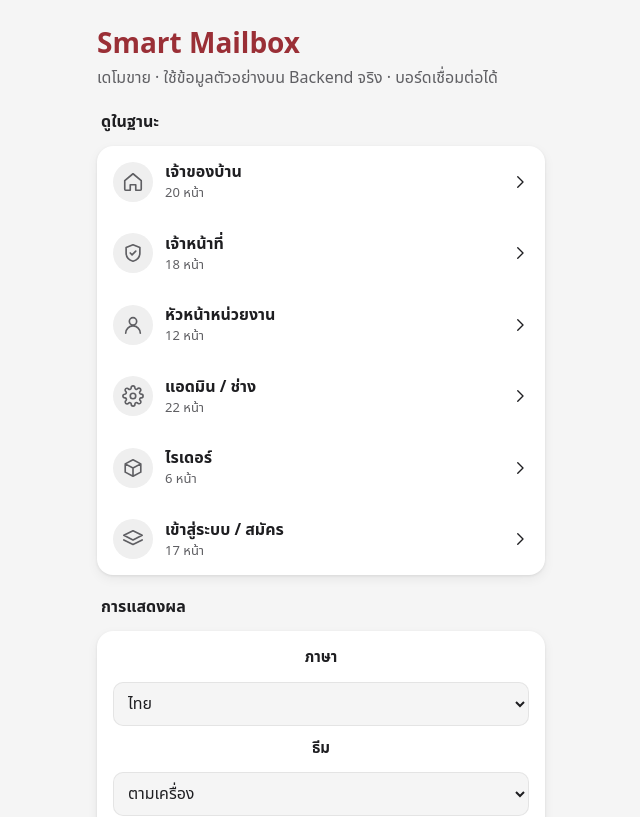
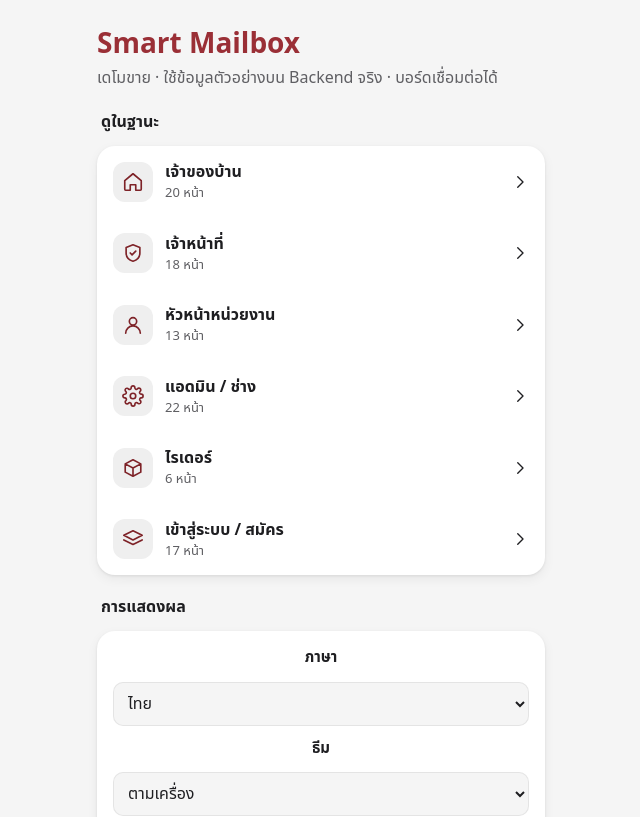
Before and after one commit to AunopSJP/smmb, an Angular app in the folder frontend/: page /demo in a window 1280 px wide. Shown: the top 817 px of the page, without its empty margins (319-959 px from the left). Built offline with nearby package versions, Linux system fonts and the light colour scheme.

Commit message:
Fix screen from project into like canvas

```diff
--- a/frontend/src/app/app.routes.ts
+++ b/frontend/src/app/app.routes.ts
@@ -61,6 +61,7 @@ const BUILT: Record<string, Loader> = {
   H14: () => import('./pages/owner/owner-notifications').then((m) => m.OwnerNotifications),
   H16: () => import('./pages/owner/owner-agencies').then((m) => m.OwnerAgencies),
   L10: () => import('./pages/head/head-agency-profile').then((m) => m.HeadAgencyProfile),
+  L11: () => import('./pages/head/head-settings').then((m) => m.HeadSettings),
   O01: () => import('./pages/officer/officer-home').then((m) => m.OfficerHome),
   O02: () => officer.check().then((m) => m.OfficerScan),
   'O02-b': () => officer.check().then((m) => m.OfficerCode),
--- /dev/null
+++ b/frontend/src/app/pages/head/head-settings.ts
@@ -0,0 +1,86 @@
+import { ChangeDetectionStrategy, Component, inject } from '@angular/core';
+import { Router, RouterLink } from '@angular/router';
+import { I18n, type Tr } from '../../core/i18n';
+import { Session } from '../../core/session';
+import { screenUrl } from '../../screens/registry';
+import { Icon, type IconName } from '../../shared/icon';
+import { PageHeader } from '../../shared/page-header';
+import { PushStatus } from '../../shared/push-status';
+
+interface Row {
+  code: string;
+  icon: IconName;
+  title: Tr;
+  hint: Tr;
+}
+
+const AGENCY: Row[] = [
+  { code: 'L10', icon: 'pin', title: { th: 'ข้อมูลหน่วยงานและหมุดแผนที่', en: 'Agency details and map pin' }, hint: { th: 'ที่อยู่ ช่องทางติดต่อ และรหัสกลุ่ม', en: 'Address, contact and group code' } },
+  { code: 'L08', icon: 'list', title: { th: 'ประวัติการสแกน', en: 'Scan log' }, hint: { th: 'ทุกการสแกนของทีม ลบหรือแก้ไม่ได้', en: 'Every scan by your team, cannot be edited' } },
+  { code: 'L09', icon: 'bell', title: { th: 'แจ้งเตือนของหัวหน้า', en: 'Head notifications' }, hint: { th: 'เครื่องใหม่ของเจ้าหน้าที่ คำขอเข้าทีม', en: 'New devices, join requests' } },
+];
+const ACCOUNT: Row[] = [
+  { code: 'O13-b', icon: 'settings', title: { th: 'แบบการใช้งานและการแสดงผล', en: 'Mode and display' }, hint: { th: 'โหมด ง่าย / ปกติ / ละเอียด ธีม ภาษา ขนาดตัวอักษร', en: 'Easy / normal / detailed, theme, language, text size' } },
+  { code: 'O13', icon: 'user', title: { th: 'บัญชีของฉัน', en: 'My account' }, hint: { th: 'เปลี่ยนรหัสผ่าน บทบาทของฉัน', en: 'Change password, my roles' } },
+];
+
+/** L11 ตั้งค่า (หัวหน้า) — ตามแคนวาสดีไซน์: รวมทางเข้าข้อมูลหน่วยงาน/ประวัติ/แจ้งเตือน/บัญชีไว้ที่เดียว · ใช้หน้าเดิมทั้งหมด */
+@Component({
+  selector: 'app-head-settings',
+  imports: [RouterLink, PageHeader, Icon, PushStatus],
+  changeDetection: ChangeDetectionStrategy.OnPush,
+  template: `
+    <app-page-header [caption]="session.me()?.agency?.name ?? ''" [title]="i18n.t({ th: 'ตั้งค่า', en: 'Settings' })" />
+    <div class="stack grow">
+      <app-push-status [compact]="true" />
+      <h2 class="section-title">{{ i18n.t({ th: 'หน่วยงาน', en: 'Agency' }) }}</h2>
+      <nav class="list">
+        @for (r of agency; track r.code) {
+          <a class="row" [routerLink]="url(r.code)">
+            <span class="icon-bubble"><app-icon [name]="r.icon" [size]="20" /></span>
+            <span class="grow">
+              <strong>{{ i18n.t(r.title) }}</strong>
+              <span class="muted small block easy-hide">{{ i18n.t(r.hint) }}</span>
+            </span>
+            <app-icon name="chevronRight" [size]="18" />
+          </a>
+        }
+      </nav>
+      <h2 class="section-title">{{ i18n.t({ th: 'บัญชี', en: 'Account' }) }}</h2>
+      <nav class="list">
+        @for (r of account; track r.code) {
+          <a class="row" [routerLink]="url(r.code)">
+            <span class="icon-bubble"><app-icon [name]="r.icon" [size]="20" /></span>
+            <span class="grow">
+              <strong>{{ i18n.t(r.title) }}</strong>
+              <span class="muted small block easy-hide">{{ i18n.t(r.hint) }}</span>
+            </span>
+            <app-icon name="chevronRight" [size]="18" />
+          </a>
+        }
+      </nav>
+      <button type="button" class="btn secondary push-end" (click)="signout()">{{ i18n.t({ th: 'ออกจากระบบ', en: 'Sign out' }) }}</button>
+    </div>
+  `,
+  styles: `
+    .grow {
+      flex: 1;
+      min-inline-size: 0;
+    }
+    .block {
+      display: block;
+    }
+  `,
+})
+export class HeadSettings {
+  protected readonly i18n = inject(I18n);
+  protected readonly session = inject(Session);
+  private readonly router = inject(Router);
+  protected readonly url = screenUrl;
+  protected readonly agency = AGENCY;
+  protected readonly account = ACCOUNT;
+
+  protected signout(): void {
+    void this.session.signout().then(() => this.router.navigateByUrl(screenUrl('A04'), { replaceUrl: true }));
+  }
+}
--- a/frontend/src/app/shared/page-header.ts
+++ b/frontend/src/app/shared/page-header.ts
@@ -36,8 +36,8 @@ import { Icon } from './icon';
     header {
       display: flex;
       align-items: center;
-      gap: 12px;
-      padding: 8px 0 12px;
+      gap: 10px;
+      padding: 10px 0 8px;
     }
     .text {
       flex: 1;
@@ -49,7 +49,8 @@ import { Icon } from './icon';
     }
     h1 {
       font-size: 1.375rem;
-      line-height: 1.3;
+      font-weight: 700;
+      line-height: 1.25;
     }
     .bell {
       position: relative;
@@ -102,8 +103,8 @@ import { Icon } from './icon';
       display: grid;
       place-items: center;
       flex: none;
-      inline-size: 48px;
-      block-size: 48px;
+      inline-size: 44px;
+      block-size: 44px;
       border-radius: 50%;
       background: var(--surface);
       box-shadow: var(--shadow);
--- a/frontend/src/app/shared/tab-bar.ts
+++ b/frontend/src/app/shared/tab-bar.ts
@@ -45,11 +45,11 @@ import { Icon } from './icon';
       align-items: center;
       gap: 2px;
       min-inline-size: 0;
-      padding: 10px 4px 12px;
-      font-size: 0.8125rem;
+      padding: 8px 4px 10px;
+      font-size: 0.75rem;
       text-decoration: none;
       color: var(--text-muted);
-      min-block-size: 64px;
+      min-block-size: 60px;
       text-align: center;
       overflow-wrap: anywhere;
     }
--- a/frontend/src/styles.scss
+++ b/frontend/src/styles.scss
@@ -161,8 +161,8 @@ body {
 // ── ชิ้นส่วนร่วม (ตาม wireframe) ─────────────────────────────
 
 :root {
-  --radius: 16px;
-  --radius-sm: 12px;
+  --radius: 18px;
+  --radius-sm: 14px;
   --gap: 12px;
   --warn: #7a4700;
   --warn-bg: #fff1d6;
@@ -171,6 +171,15 @@ body {
   --ok-bg: #ddf3e8;
   --danger-bg: #f0d5d6;
   --line: rgb(0 0 0 / 7%);
+  /* วงไอคอน/ชิปตามแคนวาสดีไซน์ (พื้นเทา ไม่ใช้ชมพู) */
+  --ib-bg: #efefef;
+  --ib-fg: #7e2328;
+  --ib-warn-bg: #fff1d6;
+  --ib-warn-fg: #8a5200;
+  --ib-danger-bg: #f0f0f0;
+  --ib-danger-fg: #8e1b1b;
+  --ib-ok-bg: #ddf3e8;
+  --ib-ok-fg: #1e7a4c;
 }
 @media (prefers-color-scheme: dark) {
   :root:not([data-theme='light']) {
@@ -181,6 +190,14 @@ body {
     --ok-bg: #173523;
     --danger-bg: #35191b;
     --line: rgb(255 255 255 / 8%);
+    --ib-bg: #2a2b2f;
+    --ib-fg: #e8a0a5;
+    --ib-warn-bg: #3a2e12;
+    --ib-warn-fg: #f3c25b;
+    --ib-danger-bg: #2a2b2f;
+    --ib-danger-fg: #f0868b;
+    --ib-ok-bg: #173523;
+    --ib-ok-fg: #4cc777;
   }
 }
 :root[data-theme='dark'] {
@@ -191,6 +208,14 @@ body {
   --ok-bg: #173523;
   --danger-bg: #35191b;
   --line: rgb(255 255 255 / 8%);
+  --ib-bg: #2a2b2f;
+  --ib-fg: #e8a0a5;
+  --ib-warn-bg: #3a2e12;
+  --ib-warn-fg: #f3c25b;
+  --ib-danger-bg: #2a2b2f;
+  --ib-danger-fg: #f0868b;
+  --ib-ok-bg: #173523;
+  --ib-ok-fg: #4cc777;
 }
 
 h1,
@@ -276,7 +301,7 @@ button.row:active {
   min-block-size: 52px;
   padding: 12px 16px;
   border: 0;
-  border-radius: var(--radius-sm);
+  border-radius: 16px;
   font: inherit;
   font-weight: 700;
   font-size: 1rem;
@@ -290,8 +315,8 @@ button.row:active {
   }
   &.secondary {
     background: var(--surface);
-    color: var(--text);
-    box-shadow: inset 0 0 0 1.5px var(--text);
+    color: var(--brand);
+    box-shadow: inset 0 0 0 1.5px color-mix(in srgb, var(--text-muted) 40%, transparent);
   }
   &.big {
     min-block-size: 68px;
@@ -304,25 +329,25 @@ button.row:active {
   display: inline-flex;
   align-items: center;
   gap: 4px;
-  padding: 2px 10px;
+  padding: 3px 10px;
   border-radius: 999px;
-  font-size: 0.8125rem;
+  font-size: 0.75rem;
   font-weight: 700;
   white-space: nowrap;
-  background: var(--icon-bg);
-  color: var(--text-muted);
+  background: var(--ib-bg);
+  color: var(--ib-fg);
 
   &.ok {
-    background: var(--ok-bg);
-    color: var(--ok);
+    background: var(--ib-ok-bg);
+    color: var(--ib-ok-fg);
   }
   &.warn {
-    background: var(--warn-bg);
-    color: var(--warn);
+    background: var(--ib-warn-bg);
+    color: var(--ib-warn-fg);
   }
   &.danger {
-    background: var(--danger-bg);
-    color: var(--sos);
+    background: var(--ib-danger-bg);
+    color: var(--ib-danger-fg);
   }
 }
 
@@ -332,21 +357,21 @@ button.row:active {
   flex: none;
   inline-size: 40px;
   block-size: 40px;
-  border-radius: 50%;
-  background: var(--icon-bg);
-  color: var(--text-muted);
+  border-radius: 12px;
+  background: var(--ib-bg);
+  color: var(--ib-fg);
 
   &.warn {
-    background: var(--warn-bg);
-    color: var(--warn);
+    background: var(--ib-warn-bg);
+    color: var(--ib-warn-fg);
   }
   &.danger {
-    background: var(--danger-bg);
-    color: var(--sos);
+    background: var(--ib-danger-bg);
+    color: var(--ib-danger-fg);
   }
   &.ok {
-    background: var(--ok-bg);
-    color: var(--ok);
+    background: var(--ib-ok-bg);
+    color: var(--ib-ok-fg);
   }
 }
 
@@ -429,34 +454,54 @@ app-area-shell main > :not(router-outlet) {
 /* ปุ่มเลือกแบบกลุ่ม (ธีม / ภาษา / ช่วงวันที่) */
 .segmented {
   display: flex;
-  gap: 8px;
+  gap: 3px;
+  padding: 3px;
+  border-radius: 12px;
+  background: var(--ib-bg);
 
   button {
     flex: 1;
-    min-block-size: 44px;
-    padding: 8px 10px;
-    border-radius: var(--radius-sm);
-    border: 1.5px solid var(--line);
+    min-block-size: 38px;
+    padding: 6px 10px;
+    border-radius: 10px;
+    border: 0;
+    background: transparent;
+    color: var(--text-muted);
+    font: inherit;
+    font-size: 0.875rem;
+    cursor: pointer;
+  }
+  button[aria-pressed='true'] {
     background: var(--surface);
-    color: var(--text);
-    font: inherit;
+    color: var(--brand);
     font-weight: 700;
-    cursor: pointer;
-  }
-  button[aria-pressed='true'] {
-    border-color: var(--brand);
-    background: var(--brand-light);
-    color: var(--brand);
+    box-shadow: 0 1px 2px rgb(20 38 46 / 15%);
+  }
+  /* ตัวกรองแบบแคปซูล */
+  &.chips {
+    flex-wrap: wrap;
+    gap: 8px;
+    padding: 0;
+    background: transparent;
+    border-radius: 0;
   }
   &.chips button {
     flex: none;
-    min-block-size: 36px;
-    padding: 4px 14px;
+    min-block-size: 34px;
+    padding: 0 14px;
     border-radius: 999px;
-    font-size: 0.875rem;
-  }
-  &.chips {
-    flex-wrap: wrap;
+    border: 1px solid var(--line);
+    background: var(--surface);
+    color: var(--text-muted);
+    font-size: 0.8125rem;
+    font-weight: 400;
+  }
+  &.chips button[aria-pressed='true'] {
+    background: var(--ib-bg);
+    border-color: var(--brand);
+    color: var(--ib-fg);
+    font-weight: 700;
+    box-shadow: none;
   }
 }
 
```
Also changed, not shown: frontend/src/app/screens/registry.ts (+5 -4 lines).
